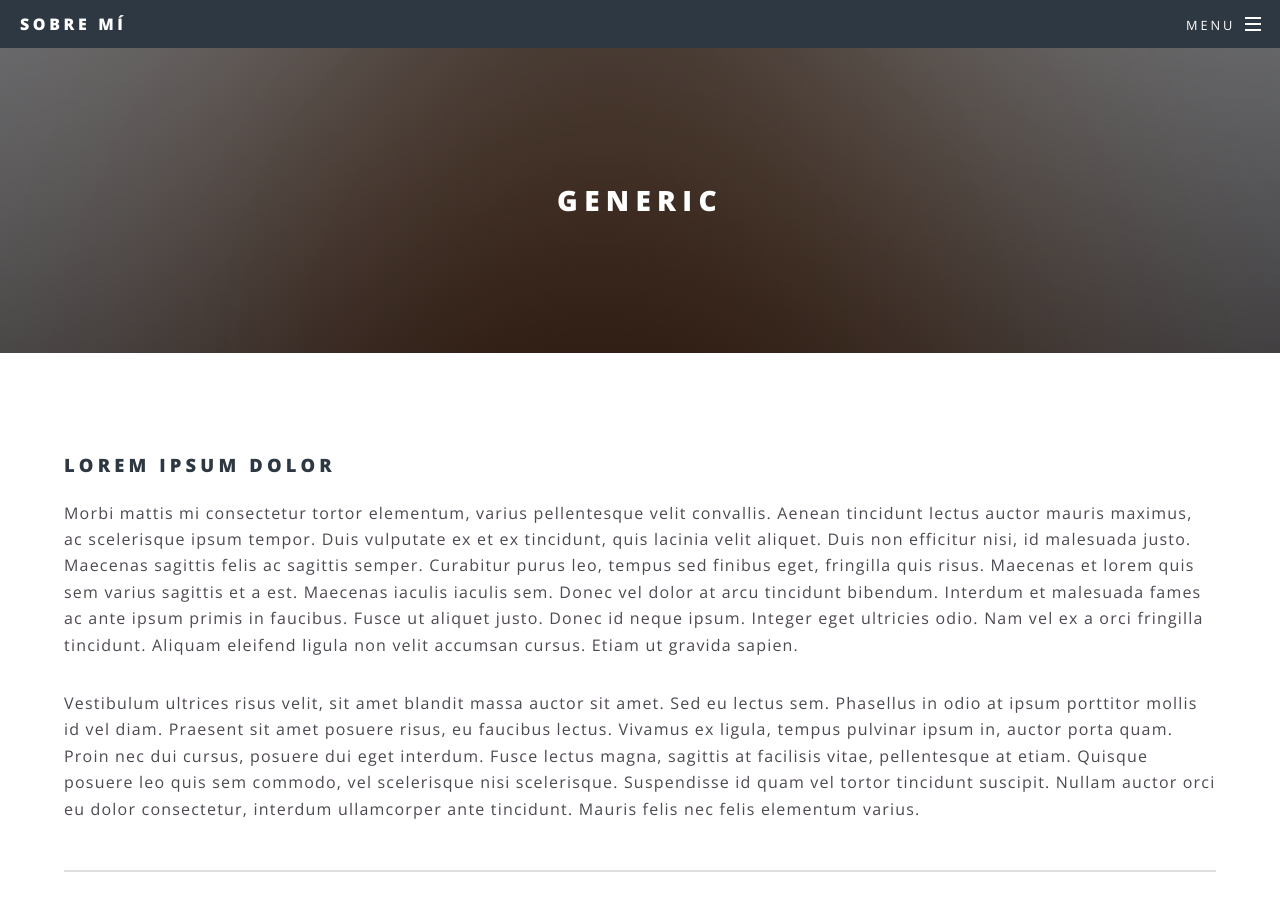
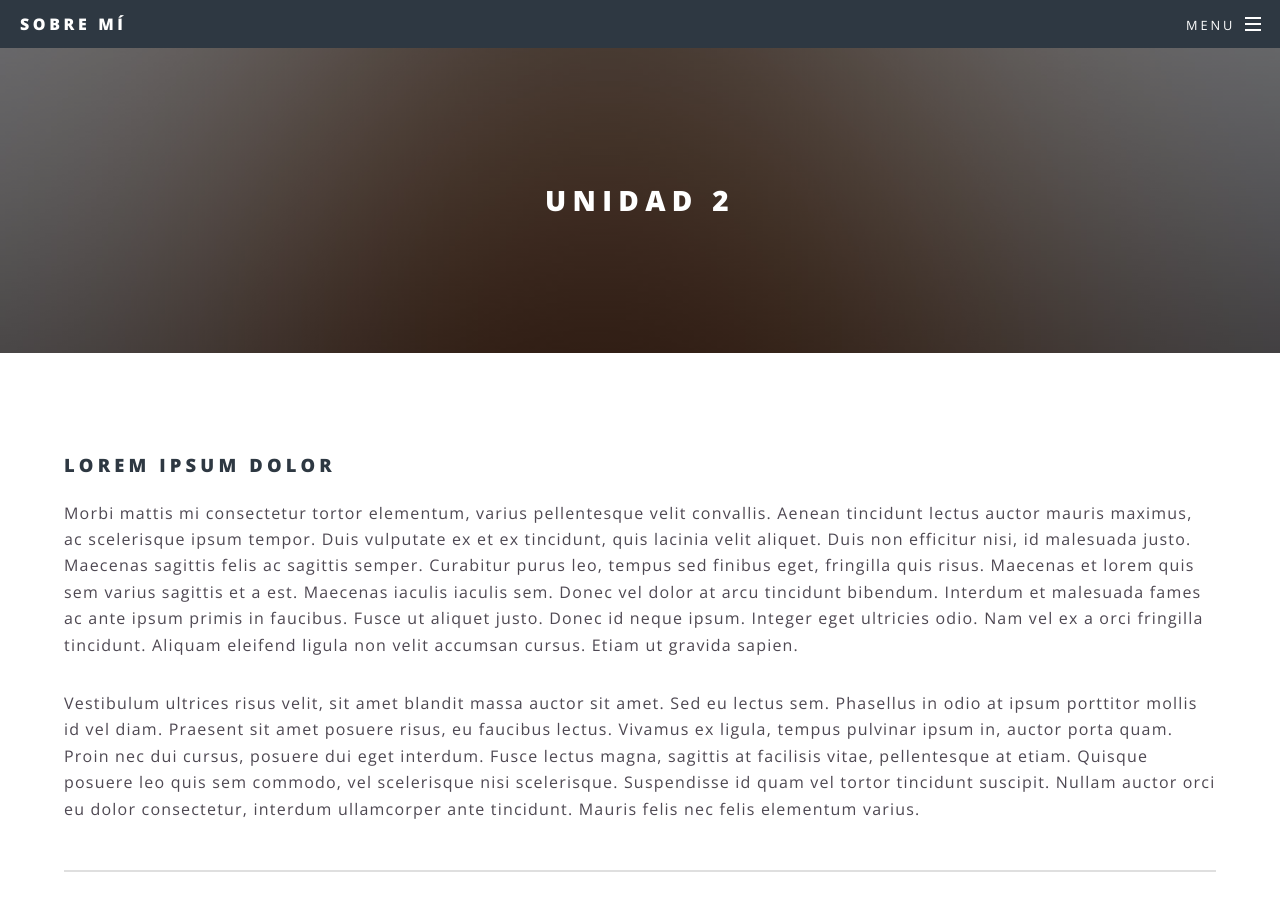
Before and after one commit to Vico2001/assa.github.io, a Jekyll site: the page built from generic.html, in a window 1280 px wide and 900 px high. Built offline with Jekyll 4.4.1, drawn with Linux system fonts in a browser that asks for light colours.

Commit message:
Update generic.html

```diff
--- a/generic.html
+++ b/generic.html
@@ -1,6 +1,6 @@
 ---
 layout: page
-title: Generic
+title: Unidad 2
 ---
 	<h3>Lorem ipsum dolor</h3>
 	<p>Morbi mattis mi consectetur tortor elementum, varius pellentesque velit convallis. Aenean tincidunt lectus auctor mauris maximus, ac scelerisque ipsum tempor. Duis vulputate ex et ex tincidunt, quis lacinia velit aliquet. Duis non efficitur nisi, id malesuada justo. Maecenas sagittis felis ac sagittis semper. Curabitur purus leo, tempus sed finibus eget, fringilla quis risus. Maecenas et lorem quis sem varius sagittis et a est. Maecenas iaculis iaculis sem. Donec vel dolor at arcu tincidunt bibendum. Interdum et malesuada fames ac ante ipsum primis in faucibus. Fusce ut aliquet justo. Donec id neque ipsum. Integer eget ultricies odio. Nam vel ex a orci fringilla tincidunt. Aliquam eleifend ligula non velit accumsan cursus. Etiam ut gravida sapien.</p>
```
